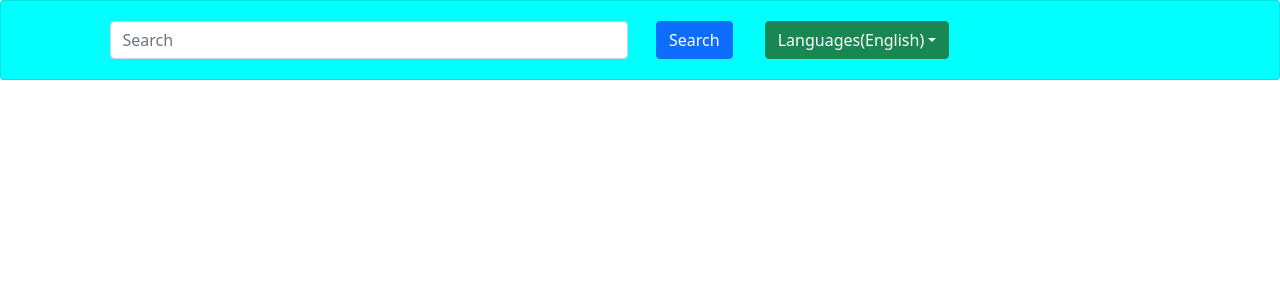
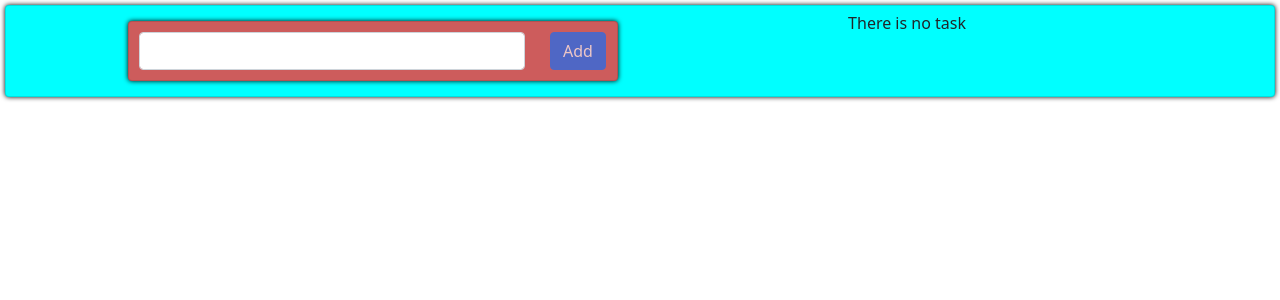
Before and after one commit to Atheradib/practice1, a React (Create React App) app in the folder practice2/: page / in a window 1280 px wide. Shown: the top 300 px of the page. Built offline with nearby package versions, Linux system fonts and the light colour scheme.

Commit message:
TODOList

```diff
--- a/practice2/src/App.js
+++ b/practice2/src/App.js
@@ -1,11 +1,13 @@
 import logo from "./logo.svg";
 import "./App.css";
-import { Dictionary } from "./Components/Dictionary/Dictionary";
+import { Home } from "./Components/To_Do_List/Home";
+// import { Dictionary } from "./Components/Dictionary/Dictionary";
 
 function App() {
   return (
     <div className="App">
-      <Dictionary />
+      {/* <Dictionary /> */}
+      <Home />
     </div>
   );
 }
--- /dev/null
+++ b/practice2/src/Components/To_Do_List/AddTODo.jsx
@@ -0,0 +1,30 @@
+import React, { useState } from "react";
+import { Button, Card, Form, Col, Row } from "react-bootstrap";
+
+export const AddToDo = ({ handleAdd }) => {
+  const [newTodo, setnewTodo] = useState("");
+  return (
+    <Card className="addtodo">
+      <Row>
+        <Col md={10}>
+          <Form.Control
+            type="text"
+            value={newTodo}
+            onChange={(e) => setnewTodo(e.target.value)}
+          ></Form.Control>
+        </Col>
+        <Col>
+          <Button
+            onClick={() => {
+              setnewTodo("");
+              handleAdd(newTodo);
+            }}
+            disabled={newTodo === ""}
+          >
+            Add
+          </Button>
+        </Col>
+      </Row>
+    </Card>
+  );
+};
--- /dev/null
+++ b/practice2/src/Components/To_Do_List/Home.jsx
@@ -0,0 +1,30 @@
+import React, { useState } from "react";
+import { ToDoList } from "./ToDoList";
+import { AddToDo } from "./AddTODo";
+import { Row, Col, Card } from "react-bootstrap";
+import "./ToDo.css";
+
+export const Home = () => {
+  const [todoitems, setTodoitems] = useState([]);
+  const handleAdd = (newtodo) => {
+    setTodoitems([...todoitems, newtodo]);
+  };
+  return (
+    <Card className="home">
+      <Row>
+        <Col md={1}></Col>
+        <Col md={5}>
+          <AddToDo handleAdd={handleAdd} />
+        </Col>
+        <Col md={5}>
+          {todoitems.length > 0 ? (
+            <ToDoList todoitems={todoitems} />
+          ) : (
+            <span> There is no task</span>
+          )}
+        </Col>
+        <Col md={1}></Col>
+      </Row>
+    </Card>
+  );
+};
--- /dev/null
+++ b/practice2/src/Components/To_Do_List/ToDo.css
@@ -0,0 +1,33 @@
+.home{
+    background-color: aqua !important;
+    margin: 5px;
+    padding: 5px;
+    box-shadow: 0 0 5px black;
+    border-radius: 15px;
+}
+.todolist{
+    background-color: indianred !important;
+    margin: 10px;
+    padding: 10px;
+    color: white !important;
+    font-size: large;
+    box-shadow: 0 0 5px black;
+    border-radius: 25px;
+
+}
+.addtodo{
+    background-color: indianred !important;
+    margin: 10px;
+    padding: 10px;
+    color: white !important;
+    font-size: large;
+    box-shadow: 0 0 5px black;
+    border-radius: 25px;
+}
+.todoitem{
+    background-color: teal !important;
+    margin: 5px;
+    box-shadow: 0 0 5px black;
+    border-radius: 20px;
+
+}
--- /dev/null
+++ b/practice2/src/Components/To_Do_List/ToDoItem.jsx
@@ -0,0 +1,18 @@
+import React, { useState } from "react";
+import { Card, Row, Col, Form } from "react-bootstrap";
+
+export const ToDoItem = ({ item }) => {
+  const [check, setCheck] = useState(false);
+  return (
+    <Card className="todoitem">
+      <Row>
+        <Col md={2}>
+          <Form.Check onClick={(e) => setCheck(!check)}></Form.Check>
+        </Col>
+        <Col md={10}>
+          <Form.Label>{check ? <del>{item}</del> : item}</Form.Label>
+        </Col>
+      </Row>
+    </Card>
+  );
+};
--- /dev/null
+++ b/practice2/src/Components/To_Do_List/ToDoList.jsx
@@ -0,0 +1,13 @@
+import React from "react";
+import { Card } from "react-bootstrap";
+import { ToDoItem } from "./ToDoItem";
+
+export const ToDoList = ({ todoitems }) => {
+  return (
+    <Card className="todolist">
+      {todoitems.map((item) => (
+        <ToDoItem item={item} />
+      ))}
+    </Card>
+  );
+};
```
